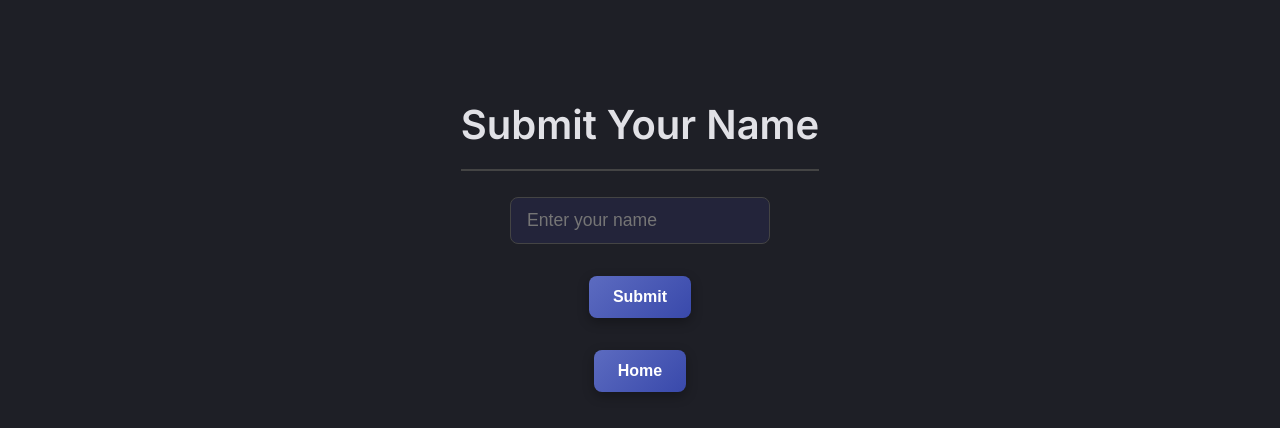
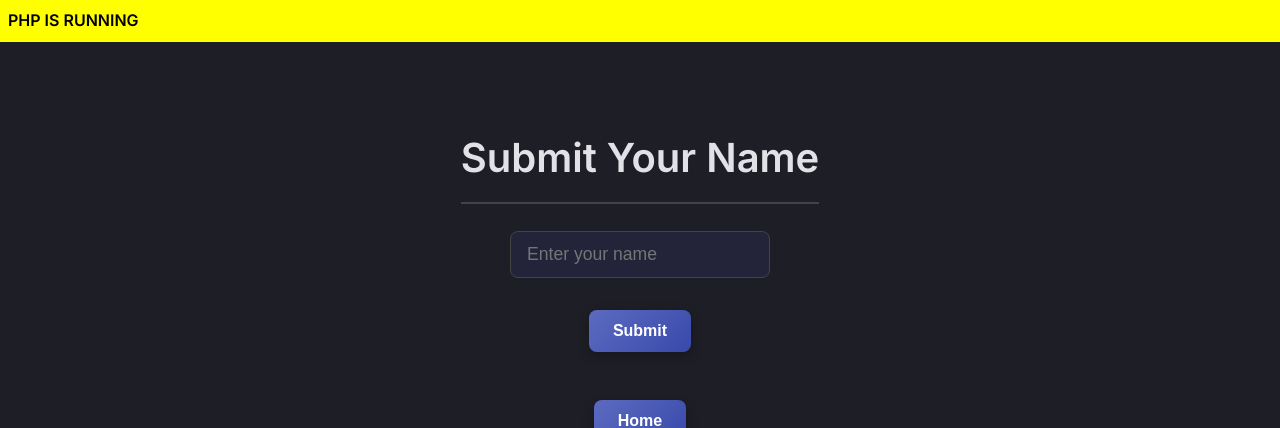
Before and after one commit to T1mohtml/ferendovych.uk, a PHP site: page /submit/index.php in a window 1280 px wide. Shown: the top 428 px of the page. Run offline with PHP 8.4, Linux system fonts and the light colour scheme; data comes from the database, SQL or seed files in the repository.

Commit message:
Add PHP running notification to index.php for visibility

```diff
--- a/submit/index.php
+++ b/submit/index.php
@@ -1,3 +1,4 @@
+<?php echo "<div style='background:yellow;color:black;padding:8px;font-weight:bold;'>PHP IS RUNNING</div>"; ?>
 <?php
 // Enable error logging to browser console for debugging
 function js_console_log($msg) {
```
